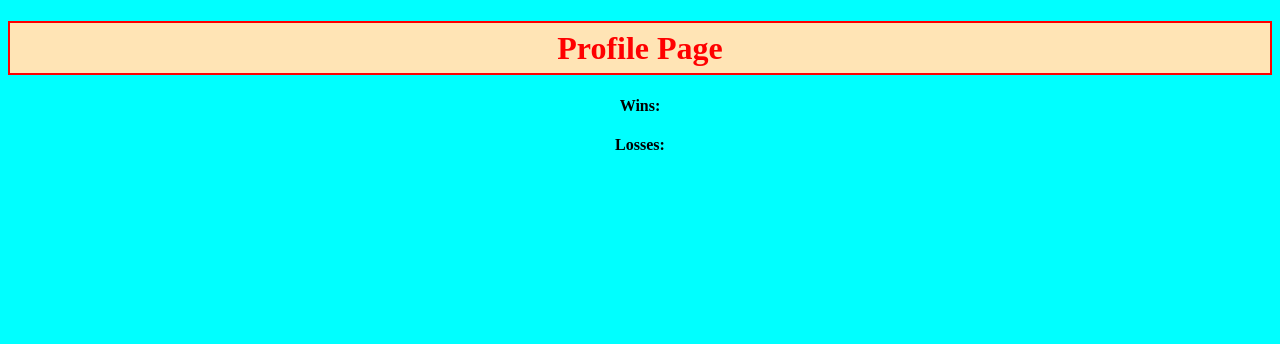
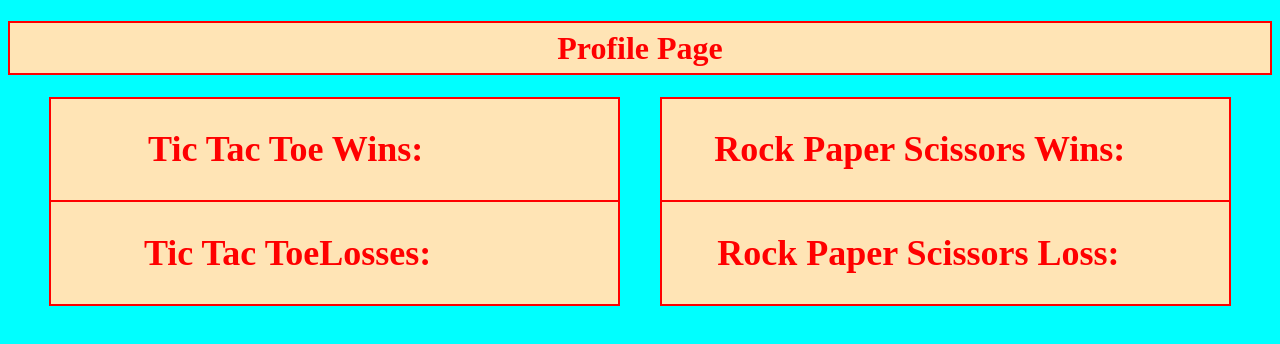
Before and after one commit to Gabe-Dombach/Project-2, a plain HTML site: page ProfilePage/Profilepage.html in a window 1280 px wide. Drawn offline with nearby package versions, Linux system fonts and the light colour scheme.

Commit message:
finnished some styling fixes and added profile JS

```diff
--- a/ProfilePage/Profilepage.html
+++ b/ProfilePage/Profilepage.html
@@ -1,9 +1,40 @@
 <!DOCTYPE html>
-<link rel="stylesheet" href="./Resources/Profilepage.css">
+
 <html>
-    <title>Profile Page</title>
-    <h1>Profile Page</h1>
-<h4>Wins:</h4>
-<h4>Losses:</h4>
+    <head>
+        <script src="https://ajax.googleapis.com/ajax/libs/jquery/3.5.1/jquery.min.js"></script>
+        <link rel="stylesheet" href="./Resources/Profilepage.css">
+
+
+    </head>
+    <body>
+        <title>Profile Page</title>
+
+        <header>
+            <h1>Profile Page</h1>
+
+        </header>
+        <section class='mainSec'>
+            <div class='outer'>
+                <div class='inner'>
+                    <h2>Tic Tac Toe Wins:</h2><h2 class='ticWins'></h2>
+                </div>
+                <div class='inner'>
+                    <h2> Tic Tac ToeLosses:</h2><h2 class='ticLoss'></h2>
+                </div>
+            </div>
+            <div class='outer'>
+                <div class='inner'>
+                    <h2>Rock Paper Scissors Wins: </h2><h2 class='rockWins'></h2>
+                </div>
+                <div class='inner'>
+                    <h2> Rock Paper Scissors Loss: </h2><h2 class='rockLoss'></h2>
+                </div>
+            </div>
+        </section>
+        <script src='Resources/Profilepage.js'></script>
+    </body>
+
+
 
 </html>
--- a/ProfilePage/Resources/Profilepage.css
+++ b/ProfilePage/Resources/Profilepage.css
@@ -13,3 +13,24 @@ body {
 h4 {
     text-align: center;
 }
+.mainSec{
+	display: flex;
+	justify-content: space-evenly;
+	font-size: xx-large;
+	color: red;
+}
+.mainSec div{
+	background-color: moccasin;
+	border: 1px solid red;
+}
+.outer{
+	width: 45%;
+	display: flex;
+	flex-direction: column;
+	justify-content: space-evenly;
+}
+.inner{
+	display: flex;
+	justify-content: space-evenly;
+	font-size: x-large;
+}
--- a/ProfilePage/Resources/Profilepage.js
+++ b/ProfilePage/Resources/Profilepage.js
@@ -0,0 +1,8 @@
+$(document).ready(function(){
+    let currentVal = JSON.parse(localStorage.getItem('users'));
+    $('.ticWins').text(currentVal.winsTic);
+    $('.ticLoss').text(currentVal.loseTic);
+    $('.rockWins').text(currentVal.winsRPS);
+    $('.rockLoss').text(currentVal.loseRPS);
+
+})
```
Also changed, not shown: main/main_page.html (+1 -1 lines).
